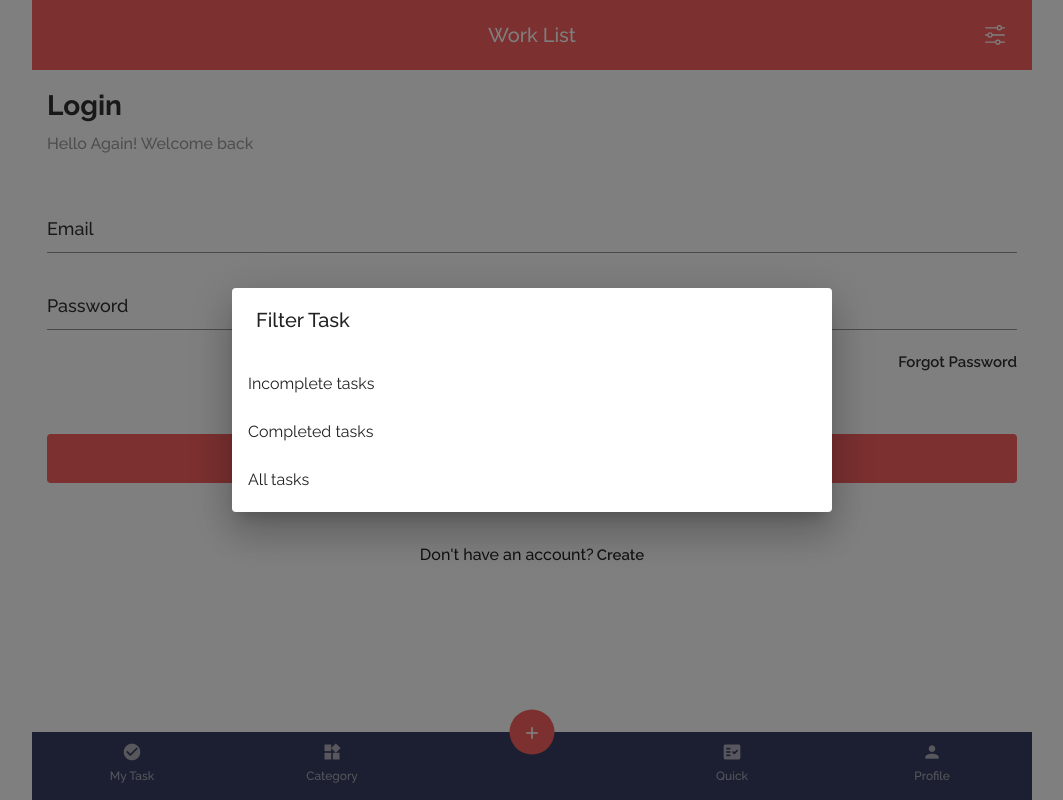
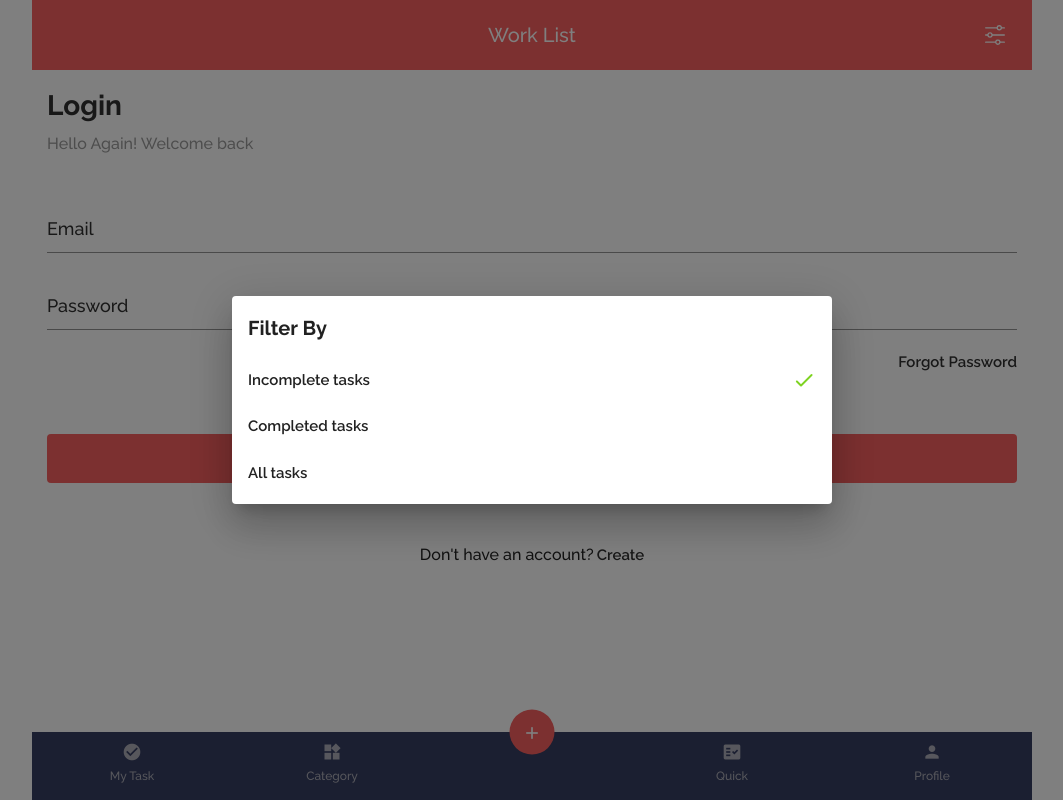
Before and after one commit to usmanshaikh/2Do, a React (Create React App) app in the folder client/2do/: page /auth/login in a window 1280 px wide. Both pictures are taken after a click on the button 1103 px from the left and 35 px from the top of the page. Shown: the whole page, without its empty margins (108-1171 px from the left). Built offline with nearby package versions, Linux system fonts and the light colour scheme.

Commit message:
FilterTask Modal styling done

```diff
--- a/client/2do/src/components/Header/Header.js
+++ b/client/2do/src/components/Header/Header.js
@@ -1,6 +1,6 @@
 import React, { useState } from "react";
 import { Button, Icon } from "@mui/material";
-import FilterTaskModal from "../Modals/FilterTaskModal";
+import FilterTaskModal from "../Modals/FilterTaskModal/FilterTaskModal";
 import style from "./Header.module.scss";
 import Images from "../../assets/img/images.js";
 
--- a/client/2do/src/components/Modals/FilterTaskModal.js
+++ b/client/2do/src/components/Modals/FilterTaskModal/FilterTaskModal.js
@@ -1,5 +1,6 @@
 import React from "react";
-import { Dialog, DialogTitle, List, ListItem, ListItemText } from "@mui/material";
+import { Dialog, DialogTitle, Icon, List, ListItem, ListItemText } from "@mui/material";
+import "./FilterTaskModal.scss";
 
 const FilterTaskModal = (props) => {
   const { onClose, selectedValue, open } = props;
@@ -14,17 +15,18 @@ const FilterTaskModal = (props) => {
 
   return (
     <>
-      <Dialog onClose={handleClose} open={open} fullWidth={true}>
-        <DialogTitle>Filter Task</DialogTitle>
+      <Dialog className="filterTaskModalComponentWrapper" onClose={handleClose} open={open} fullWidth={true}>
+        <DialogTitle className="modalHeading">Filter By</DialogTitle>
         <List>
           <ListItem button onClick={() => handleListItemClick()}>
-            <ListItemText primary="Incomplete tasks" />
+            <ListItemText className="filterName" primary="Incomplete tasks" />
+            <Icon className="mIcon material-icons-round mCheckIcon">check</Icon>
           </ListItem>
           <ListItem button onClick={() => handleListItemClick()}>
-            <ListItemText primary="Completed tasks" />
+            <ListItemText className="filterName" primary="Completed tasks" />
           </ListItem>
           <ListItem button onClick={() => handleListItemClick()}>
-            <ListItemText primary="All tasks" />
+            <ListItemText className="filterName" primary="All tasks" />
           </ListItem>
         </List>
       </Dialog>
--- /dev/null
+++ b/client/2do/src/components/Modals/FilterTaskModal/FilterTaskModal.scss
@@ -0,0 +1,17 @@
+@import "../../../assets/scss/mixin_variables.scss";
+
+.filterTaskModalComponentWrapper {
+  .modalHeading {
+    padding: 16px;
+    font-size: 20px;
+    font-weight: 700;
+    padding-bottom: 5px;
+  }
+  .filterName span {
+    font-size: 15px;
+    font-weight: 600;
+  }
+  .mCheckIcon {
+    color: #7ed321;
+  }
+}
```
